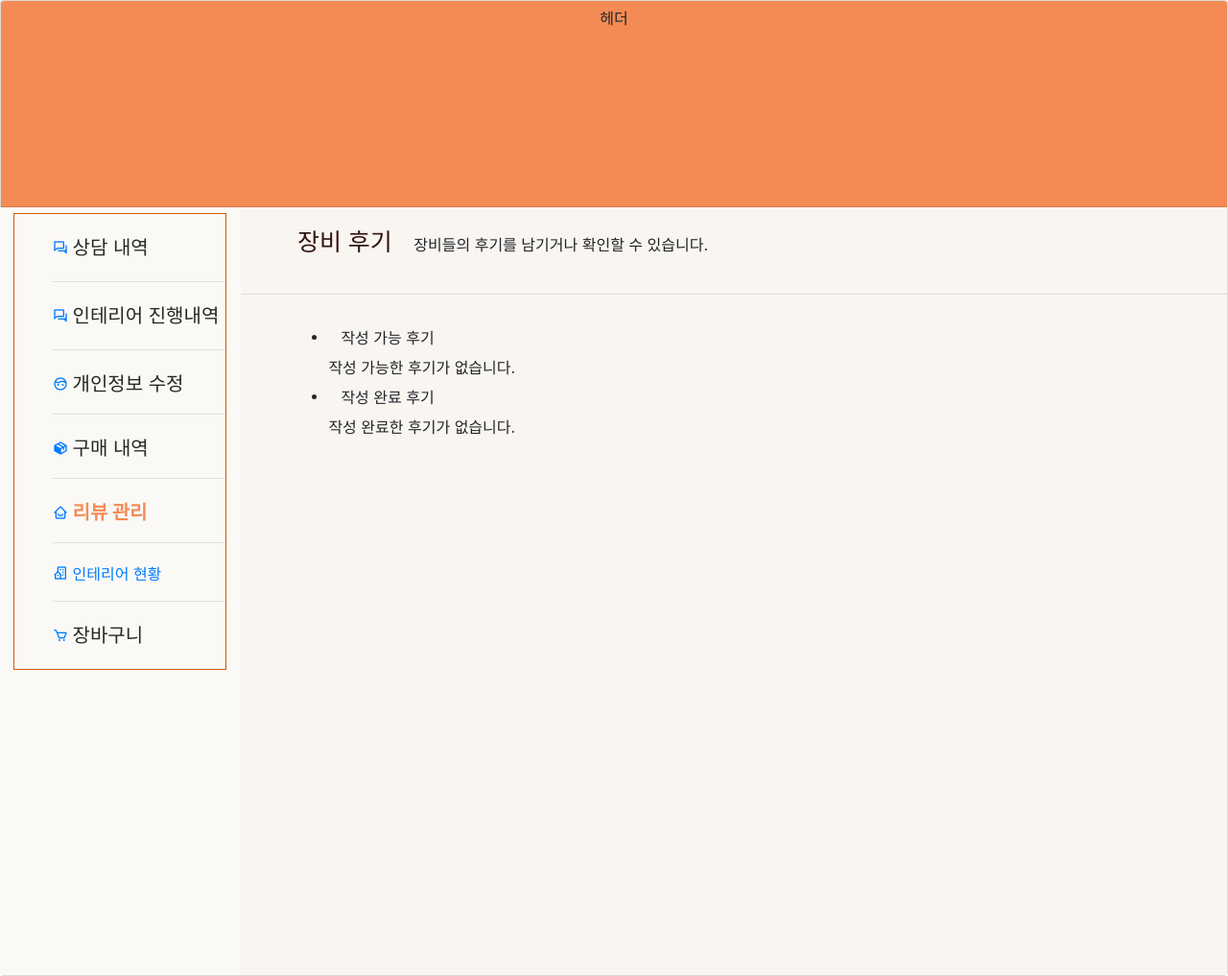
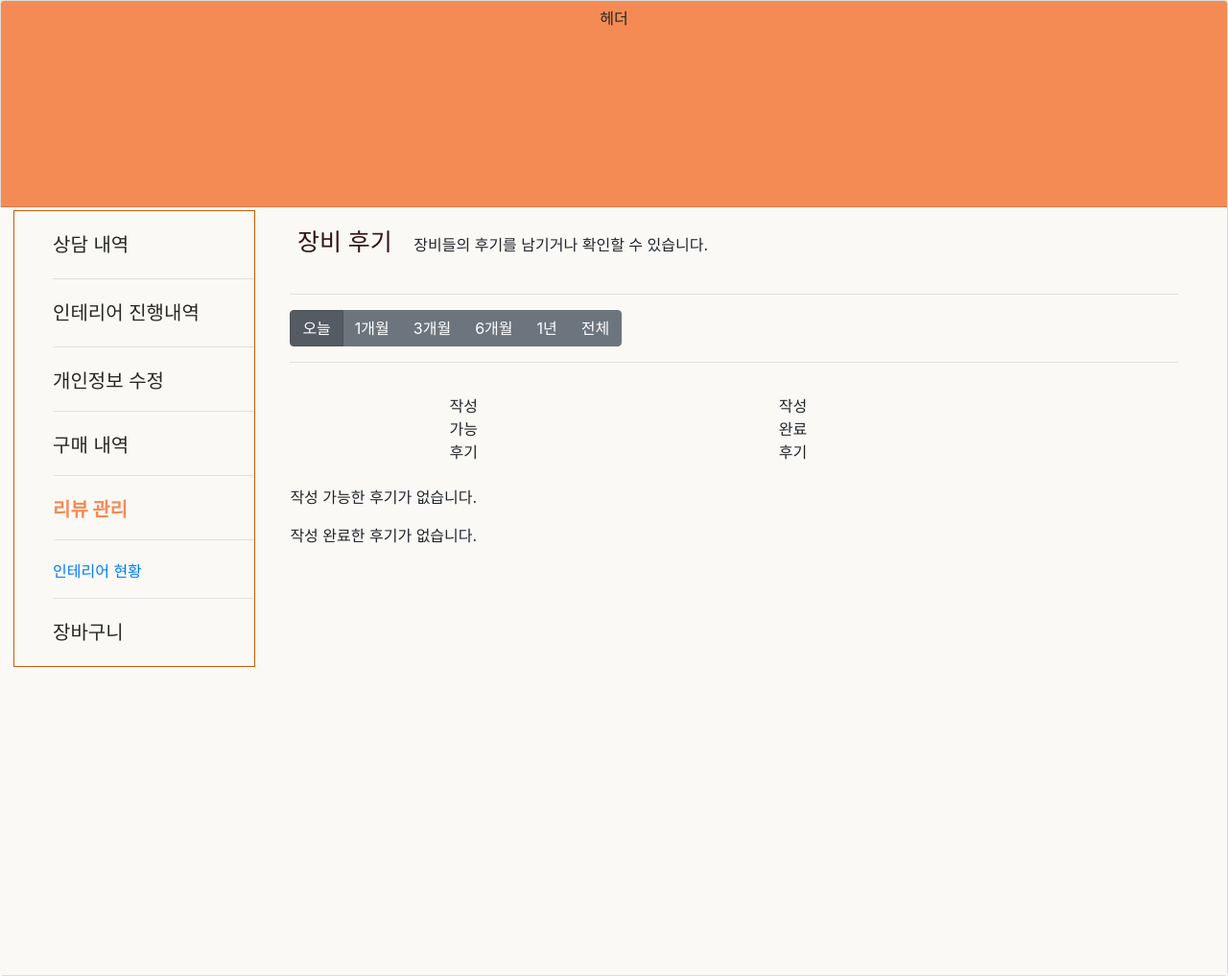
Before and after one commit to Vue-Board-Project/interior-mini-project, a Java web app: page /mypage/mypage_review in a window 1280 px wide. Shown: the whole page at 96% size. Run offline with Spring Boot 4, a stand-in JSP engine, Linux system fonts and the light colour scheme; the project's own start-up code is not run, and a stand-in starts its controllers and pages.

Commit message:
mypage_menu 창 수정

```diff
--- a/src/main/webapp/WEB-INF/views/mypage/mypage_menu.jsp
+++ b/src/main/webapp/WEB-INF/views/mypage/mypage_menu.jsp
@@ -11,12 +11,11 @@
         position: fixed;
         left: 0;
         height: 100%;
-        width: 250px;
-        padding: 6px 14px;
+        width: 280px;
+        padding: 3px 14px;
         top : 216px;
         z-index: 99;
         background: #faf9f6;
-        transition: all 0.5s ease;
       }
 
       .links_name{
@@ -26,30 +25,24 @@
           font-weight: 400;
           white-space: nowrap;
           pointer-events: none;
-          transition: 0.4s;
 
       }
 
+      .mypage_list{
+      	border : 1px solid #ca5c0d;
+      }
+
       .mypage_list li:hover{
-          /*opacity: 1;
-          transform: translateY(-50%);*/
-          pointer-events: auto;
-          transition: all 0.4s ease;
           top: 50%;
           background: #fef8d4;
-
-
      }
 
       .mypage_list li{
         position: relative;
         margin: 20px 0;
         list-style: none;
+        text-decoration:none !important;
 
-      }
-
-      .mypage_list{
-      	border : 1px solid #ca5c0d;
       }
 
       .header_section .text{
@@ -70,8 +63,6 @@
         }
 
 
-
-
 </style>
 
  <div class="sidebar_mypage">
@@ -79,7 +70,6 @@
      <li>
        <a href="/springframework-mini-project/mypage/mypage_counseling">
        <!-- onclick시 각 링크로 연결하기 -->
-         <i class='bx bx-conversation'></i>
          <span id = "list_counseling" class="links_name">상담 내역</span>
        </a>
      </li>
@@ -87,42 +77,36 @@
      <li>
        <a href="/springframework-mini-project/mypage/mypage_interior_progress">
        <!-- onclick시 각 링크로 연결하기 -->
-         <i class='bx bx-conversation'></i>
          <span id = "list_interior_progress" class="links_name">인테리어 진행내역</span>
        </a>
      </li>
      <hr>
      <li>
       <a href="/springframework-mini-project/mypage/mypage_infosetting">
-        <i class='bx bx-face'></i>
         <span id = "list_setting" class="links_name">개인정보 수정</span>
         <hr>
       </a>
     </li>
     <li>
       <a href="/springframework-mini-project/mypage/mypage_orderlist">
-       <i class='bx bxs-package' ></i>
         <span id = "mypage_orderList" class="links_name">구매 내역</span>
         <hr>
       </a>
     </li>
     <li>
       <a href="/springframework-mini-project/mypage/mypage_review">
-       <i class='bx bx-home-smile'></i>
         <span id = "mypage_review" class="links_name">리뷰 관리</span>
         <hr>
       </a>
     </li>
     <li>
       <a href="#">
-       <i class='bx bx-building-house' ></i>
         <span class="interior_report">인테리어 현황</span>
         <hr>
       </a>
     </li>
     <li>
       <a href="#">
-       <i class='bx bx-cart' ></i>
         <span class="links_name">장바구니</span>
       </a>
     </li>
--- a/src/main/webapp/WEB-INF/views/mypage/mypage_review.jsp
+++ b/src/main/webapp/WEB-INF/views/mypage/mypage_review.jsp
@@ -7,23 +7,56 @@
 		<div class = "header_section">
           <div class="text">장비 후기</div>
           	<span class="sub_text">장비들의 후기를 남기거나 확인할 수 있습니다.</span>
-          	<hr>
+          <hr width = 90%>
          </div>
+
+         <div id = "mypage_review_date_selection" class="btn-group btn-group-toggle" data-toggle="buttons">
+			  <label class="btn btn-secondary active">
+			    <input type="radio" name="options" id="orderlist_today" autocomplete="off" checked> 오늘
+			  </label>
+			  <label class="btn btn-secondary">
+			    <input type="radio" name="options" id="orderlist_1month" autocomplete="off"> 1개월
+			  </label>
+			  <label class="btn btn-secondary">
+			    <input type="radio" name="options" id="orderlist_3month" autocomplete="off"> 3개월
+			  </label>
+			  <label class="btn btn-secondary">
+			    <input type="radio" name="options" id="orderlist_6month" autocomplete="off"> 6개월
+			  </label>
+			  <label class="btn btn-secondary">
+			    <input type="radio" name="options" id="orderlist_1year" autocomplete="off"> 1년
+			  </label>
+			  <label class="btn btn-secondary">
+			    <input type="radio" name="options" id="orderlist_date_all" autocomplete="off"> 전체
+			  </label>
+			</div>
+
+          <hr width = 90%>
 
      	<div class="content_section">
 	     	<div class = "wrap">
 		     	<div clas = "mypage_review_tab_menu">
 		     	  <ul class="mypage_review_tab">
 				    <li class="is_on">
-				      <a href="beforeReview" id = "before_review" class="btn">작성 가능 후기</a>
-				      <div id="mypage_review_tab_available" class="cont">작성 가능한 후기가 없습니다.</div>
+				      <a href="beforeReview" id = "before_review" class="btn col-md-6">작성 가능 후기</a>
 				    </li>
 				    <li>
-				      <a href="afterReview" id = "after_review" class="btn">작성 완료 후기</a>
-				      <div id="mypage_review_tab_finished" class="cont">작성 완료한 후기가 없습니다.</div>
+				      <a href="afterReview" id = "after_review" class="btn col-md-6">작성 완료 후기</a>
 				    </li>
 				  </ul>
+
+				   <div id="mypage_review_tab_available" class="cont">
+				      작성 가능한 후기가 없습니다.
+				      <ul class = "mypage_review_list_before"></ul>
+				    </div>
+				    <div id="mypage_review_tab_finished" class="cont">
+				    	작성 완료한 후기가 없습니다.
+				    	 <ul class = "mypage_review_list_after"></ul>
+				    </div>
+
+
 				  </div>
+		</div>
 </div>
 
 <style>
@@ -37,7 +70,7 @@
 
     .review_section{
           position: relative;
-          background: #F9F5F0;
+          background: #faf9f6;
           min-height: 100vh;
           top: 0;
           left: 250px;
@@ -46,11 +79,20 @@
           z-index: 2;
      }
 
-     .mypage_review_tab_menu{
+     /*리뷰 작성 두 탭을 담은 container(ul 의 클래스명) */
+     .mypage_review_tab{
      	position : relative;
      	display: flex;
      	flex-direction: row;
+     	list-style: none;
+     	justify-content: space-around;
      }
+
+    /*   .mypage_review_tab li{
+      		height : 40%;
+      		border : 1px solid #e8e8db;
+      } */
+
 
      .mypage_review_tab_menu .mypage_review_tab{
      	overflow : hidden;
@@ -89,10 +131,9 @@
 
       }
 
-
-
-
-
+      #mypage_review_date_selection{
+     	left : 5%;
+     }
 
 </style>
 
```
